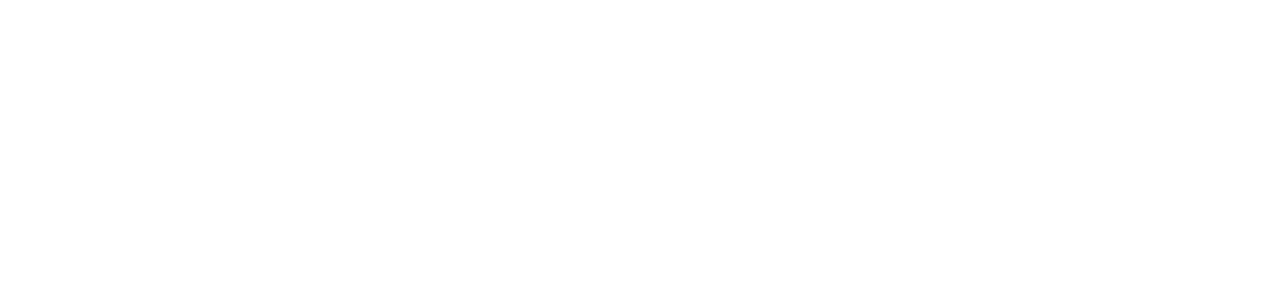
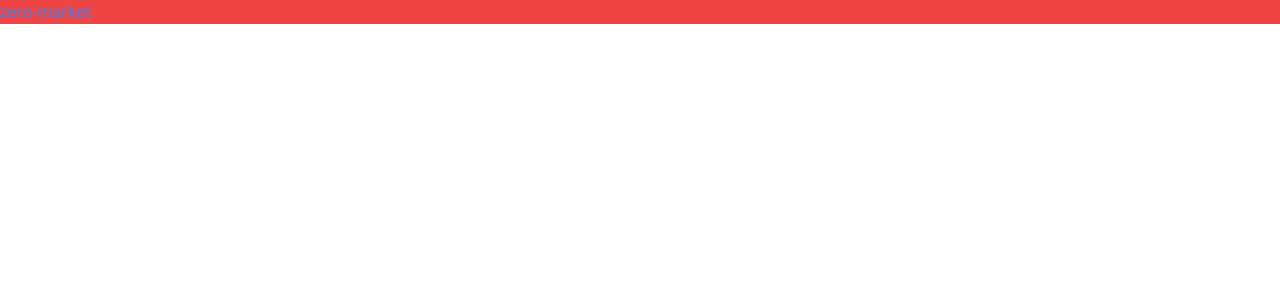
Before and after one commit to zeronedev/zero-market-v221014, a Next.js app: page / in a window 1280 px wide. Shown: the top 300 px of the page. Built offline with nearby package versions, Linux system fonts and the light colour scheme.

Commit message:
#3.1 TailwindCSS Setup

```diff
--- a/package.json
+++ b/package.json
@@ -17,8 +17,11 @@
     "@types/node": "18.8.5",
     "@types/react": "18.0.21",
     "@types/react-dom": "18.0.6",
+    "autoprefixer": "^10.4.12",
     "eslint": "8.25.0",
     "eslint-config-next": "12.3.1",
+    "postcss": "^8.4.18",
+    "tailwindcss": "^3.1.8",
     "typescript": "4.8.4"
   }
 }
--- a/pages/index.tsx
+++ b/pages/index.tsx
@@ -1,7 +1,11 @@
 import type { NextPage } from 'next'
 
 const Home: NextPage = () => {
-  return null;
+  return (
+    <div className='bg-red-500'>
+      <h1 className='text-blue-500'>zero-market</h1>
+    </div>
+  );
 }
 
 export default Home
--- /dev/null
+++ b/postcss.config.js
@@ -0,0 +1,6 @@
+module.exports = {
+  plugins: {
+    tailwindcss: {},
+    autoprefixer: {},
+  },
+}
--- a/styles/globals.css
+++ b/styles/globals.css
@@ -1,26 +1,3 @@
-html,
-body {
-  padding: 0;
-  margin: 0;
-  font-family: -apple-system, BlinkMacSystemFont, Segoe UI, Roboto, Oxygen,
-    Ubuntu, Cantarell, Fira Sans, Droid Sans, Helvetica Neue, sans-serif;
-}
-
-a {
-  color: inherit;
-  text-decoration: none;
-}
-
-* {
-  box-sizing: border-box;
-}
-
-@media (prefers-color-scheme: dark) {
-  html {
-    color-scheme: dark;
-  }
-  body {
-    color: white;
-    background: black;
-  }
-}
+@tailwind base;
+@tailwind components;
+@tailwind utilities;
--- /dev/null
+++ b/tailwind.config.js
@@ -0,0 +1,11 @@
+/** @type {import('tailwindcss').Config} */
+module.exports = {
+  content: [
+    "./pages/**/*.{js,ts,jsx,tsx}",
+    "./components/**/*.{js,ts,jsx,tsx}",
+  ],
+  theme: {
+    extend: {},
+  },
+  plugins: [],
+}
```
Also changed, not shown: 1 other file (tests, documents, lock files or other folders).
